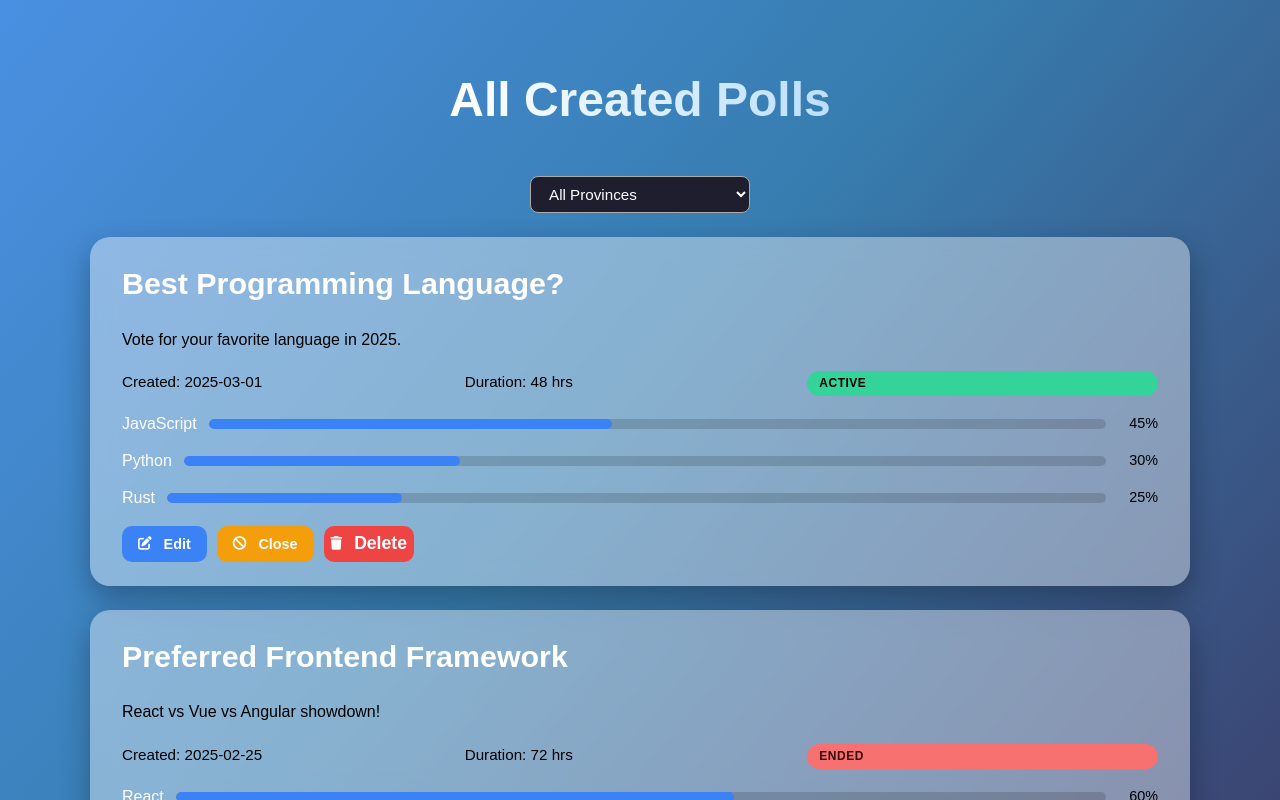
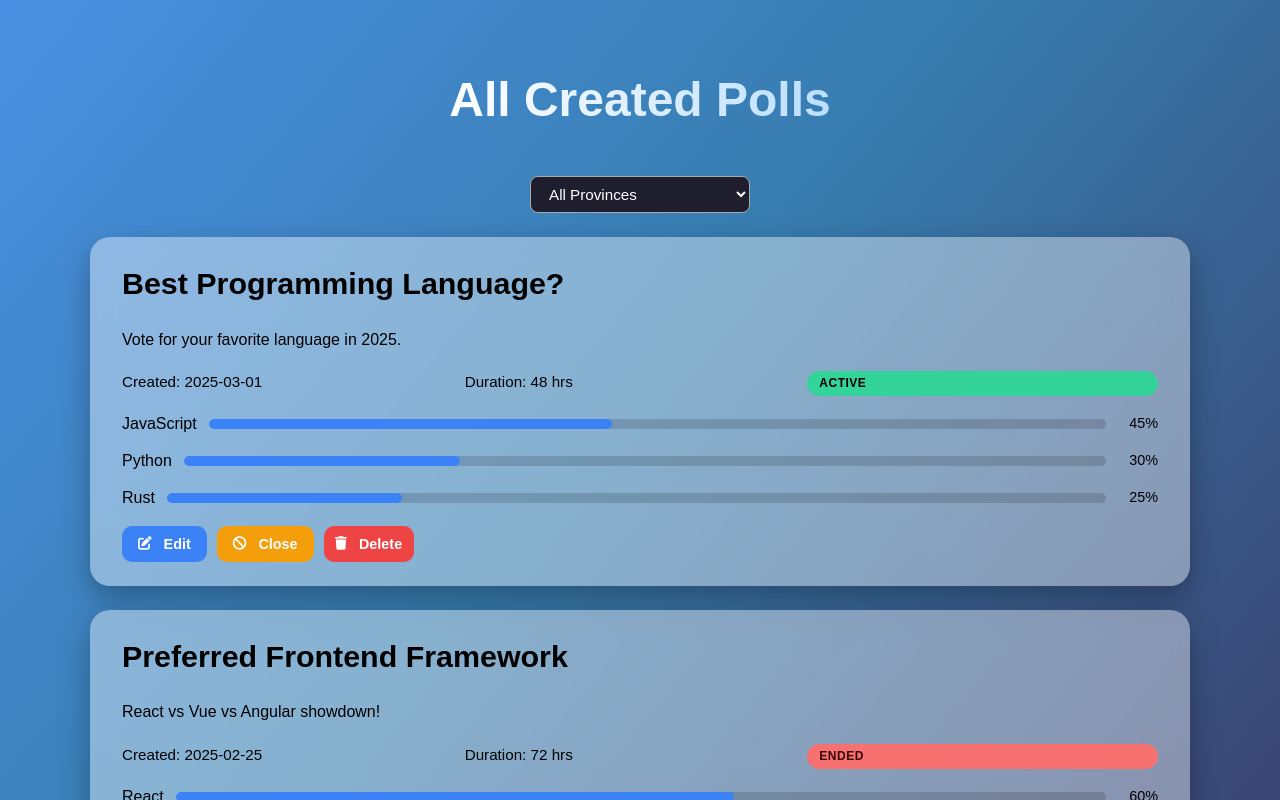
Before and after one commit to Atul-Adhikari/Online-Voting-System, a React (Vite) app in the folder frontend/: page /admin/vote-lists in a window 1280 px wide. Built offline with nearby package versions, Linux system fonts and the light colour scheme.

Commit message:
Changed the VoteList design

```diff
--- a/frontend/src/Admin/VoteList.css
+++ b/frontend/src/Admin/VoteList.css
@@ -108,6 +108,7 @@ html, body {
   font-size: 1.9rem;
   font-weight: 700;
   margin-bottom: 0.6rem;
+  color: #000000;
 }
 
 .poll-desc {
@@ -196,6 +197,7 @@ html, body {
   padding: 10px 45px;
   border-radius: 10px;
   background-color: #ef4444;
+  font-size: 0.9rem;
 }
 #delete-btn:hover { background-color: #dc2626; }
 
@@ -257,6 +259,7 @@ html, body {
   align-items: center;
   gap: 12px;
   flex-wrap: wrap;
+  color: #000000;
 }
 
 .poll-bar {
```
